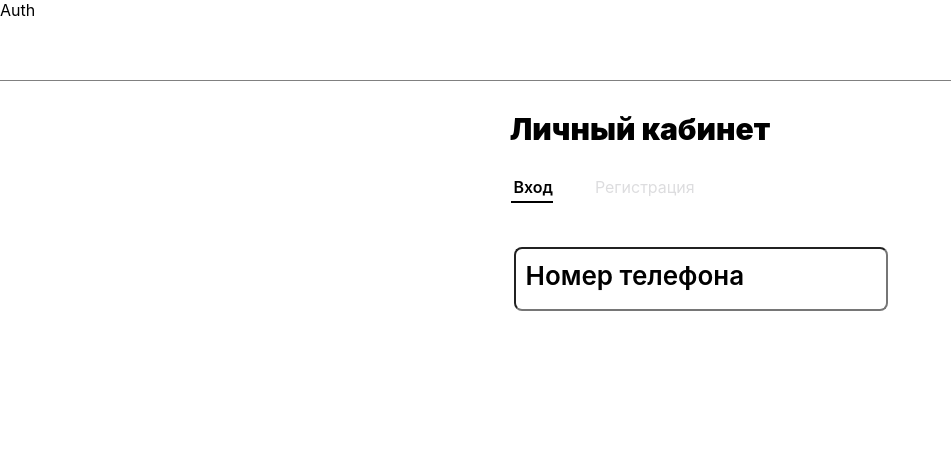
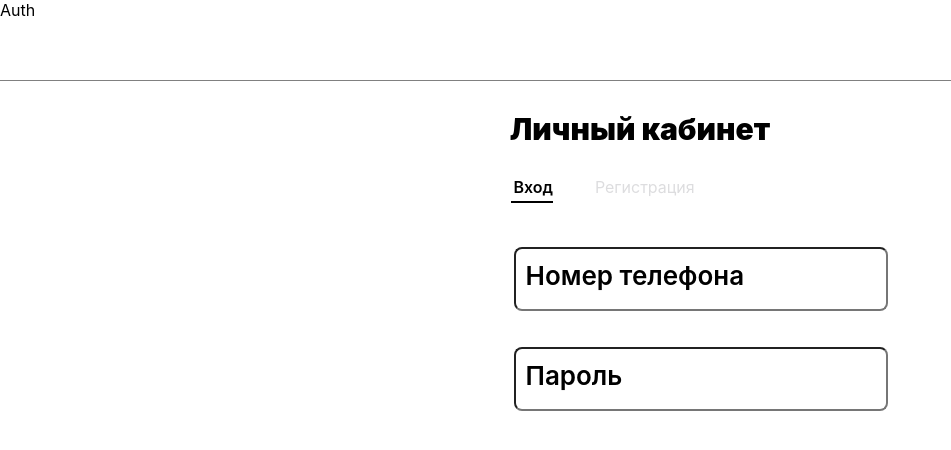
Before and after one commit to DiasKazhtai/LifeChanger, a React (Create React App) app: page /auth in a window 1280 px wide. Shown: the top 450 px of the page, without its empty margins (0-951 px from the left). Built offline with nearby package versions, Linux system fonts and the light colour scheme.

Commit message:
password and standart input start

```diff
--- /dev/null
+++ b/src/components/Input/Input.module.scss
@@ -0,0 +1,34 @@
+.Input {
+    width: 350px;
+    height: 50px;
+    position: relative;
+
+    &__input {
+        width: 350px;
+        height: 50px;
+        border-radius: 8px;
+        outline: none;
+        font-size: 26px;
+        padding: 5px 10px;
+    }
+
+    &__label {
+        font-size: 26px;
+        font-weight: 600;
+        position: absolute;
+        left: 12px;
+        top: 13px;
+        width: 100%;
+        z-index: 3;
+        transition: 0.5s;
+        background-color: #fff;
+
+        &_active {
+            width: 237px;
+            transition: 0.5s;
+            transform: scale(0.7);
+            top: -14px;
+            left: -7px;
+        }
+    }
+}
--- /dev/null
+++ b/src/components/Input/index.tsx
@@ -0,0 +1,25 @@
+import { useState, useEffect } from 'react';
+import styles from './Input.module.scss';
+import cn from 'classnames';
+
+export default function Input() {
+    const [isActive, setActive] = useState<Boolean>(false);
+
+    // useEffect(() => {
+
+    //  });
+
+    return(
+        <div className={styles.Input}
+            onClick={() => setActive(true)}
+        >
+            <label
+                className={cn(styles.Input__label, [{[styles.Input__label_active]: isActive, }])}>Пароль</label>
+            <input
+                type="text"
+                className={styles.Input__input}
+                maxLength={16}
+            />
+        </div>
+    )
+};
--- a/src/components/PhoneInput/index.tsx
+++ b/src/components/PhoneInput/index.tsx
@@ -2,7 +2,9 @@ import React, { useEffect, useState } from 'react';
 import styles from './Input.module.scss';
 import cn from 'classnames';
 
-export default function PhoneInput() {
+export default function PhoneInput({style}: any) {
+
+    console.log(style)
 
     const [isActive, setActive] = useState<Boolean>(false);
     const [numberLength, setLength] = useState<Number>(0);
@@ -85,6 +87,7 @@ export default function PhoneInput() {
     return (
         <div className={styles.Input}
             onClick={() => setActive(true)}
+            style={style}
         >
             <label
                 htmlFor="phoneInput"
--- a/src/pages/Login/index.tsx
+++ b/src/pages/Login/index.tsx
@@ -1,3 +1,4 @@
+import Input from '../../components/Input';
 import PhoneInput from '../../components/PhoneInput';
 import styles from './Login.module.scss';
 
@@ -9,7 +10,10 @@ export default function Login() {
                     <div className={styles.Login__auth_item}>Вход</div>
                     <div className={styles.Login__auth_item}>Регистрация</div>
                 </div>
-                <PhoneInput />
+                <PhoneInput style={{
+                    marginBottom: '50px',
+                }} />
+                <Input />
             </div>
         </div>
     )
```
